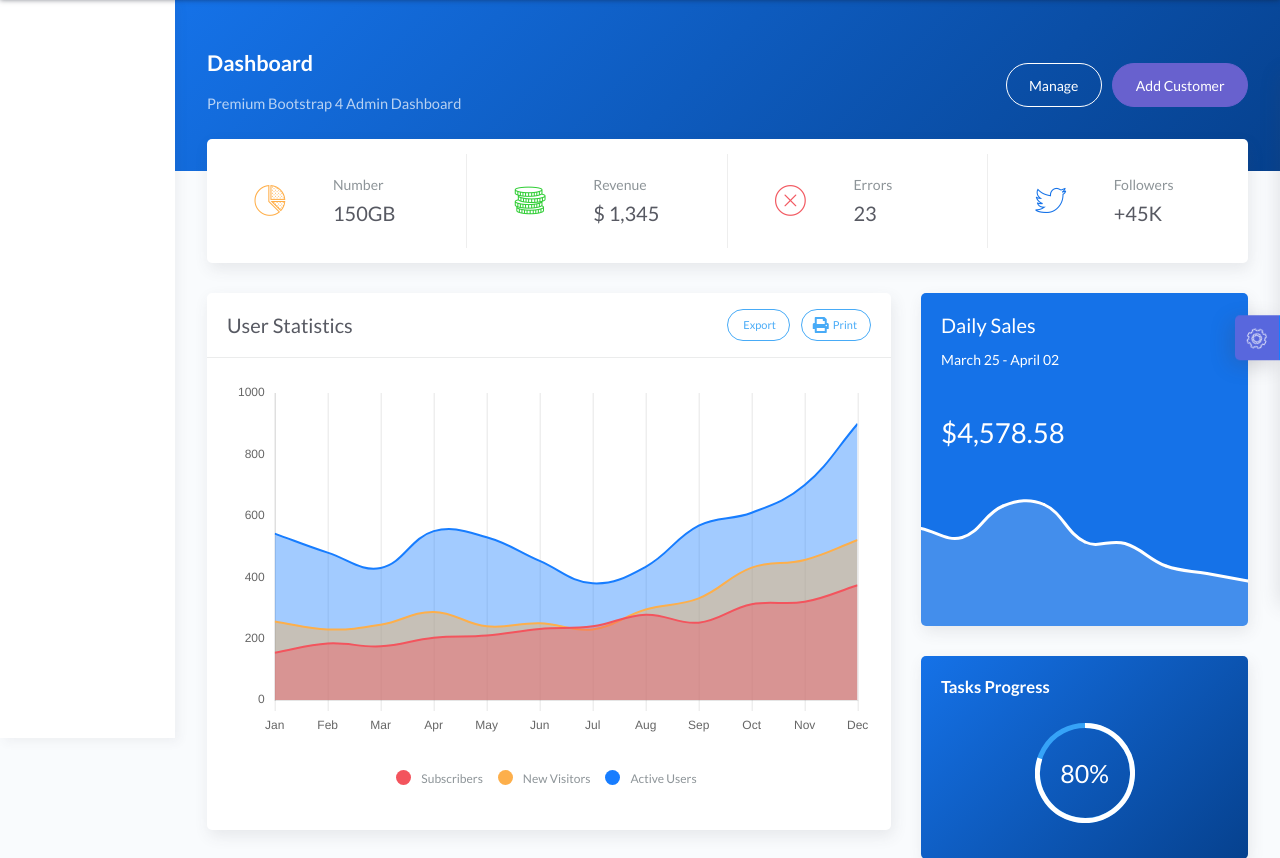
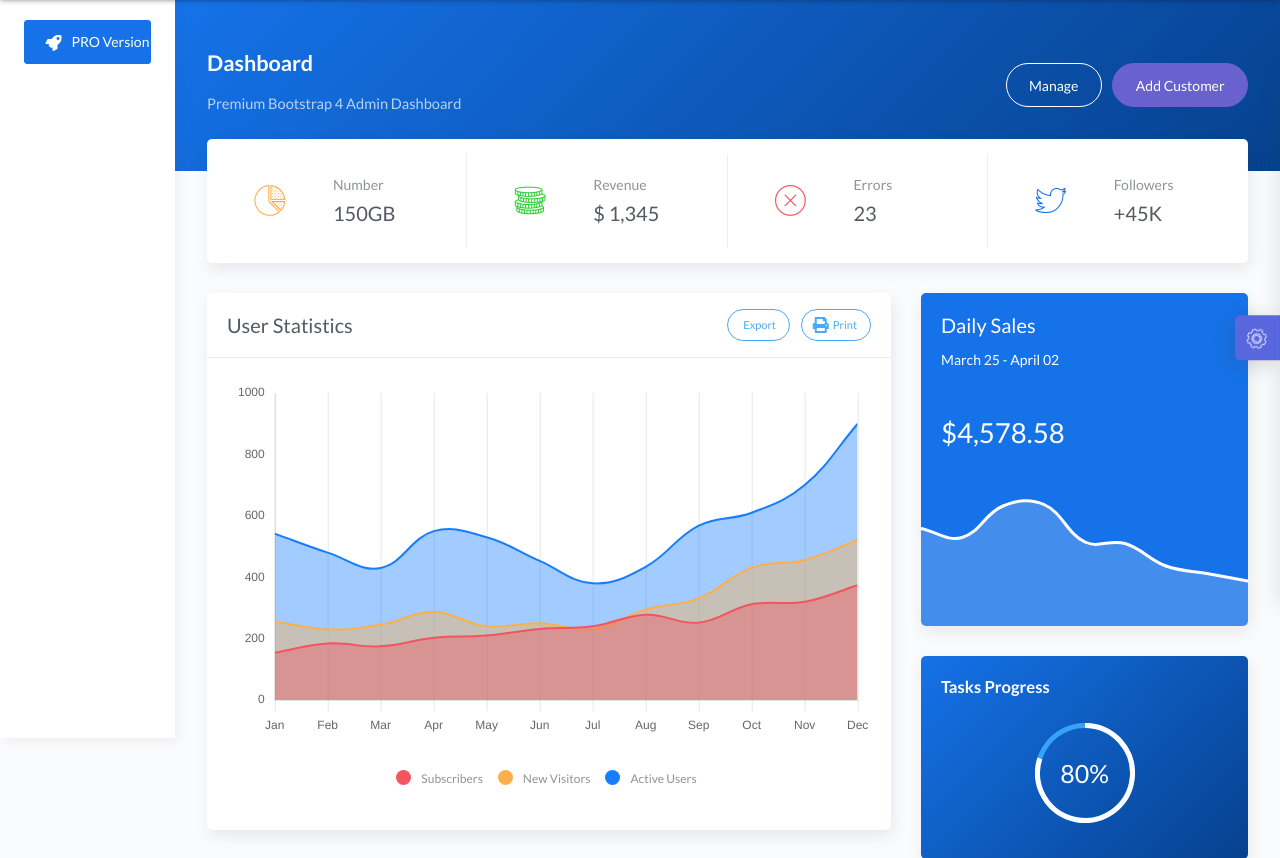
Before and after one commit to guntoroyk/pmld-terminal, a Django app: template core/templates/compact-sidebar.html in a window 1280 px wide. Shown: the part 62-920 px from the top of the page. Run offline with Django 3.2, Linux system fonts and the light colour scheme; the template is opened without the code that fills it, so the values that code supplies are empty; some libraries are stand-ins or nearby versions.

Commit message:
Update Sidebar - Added link to PRO version

```diff
--- a/core/templates/includes/sidenav.html
+++ b/core/templates/includes/sidenav.html
@@ -6,7 +6,6 @@
 				<div class="sidebar-content">
 
 					{% if user.is_authenticated %}
-
 						<div class="user">
 							<div class="avatar-sm float-left mr-2">
 								<img src="/static/assets/img/profile.jpg" alt="..." class="avatar-img rounded-circle">
@@ -291,14 +290,22 @@
 									</ul>
 								</div>
 							</li>
-
 							<li class="mx-4 mt-2">
-								<a href="https://appseed.us/admin-dashboards/django-dashboard-atlantis"
+								<a  target="_blank"
+								    href="https://appseed.us/admin-dashboards/django-dashboard-atlantis-dark-pro"
 										class="btn btn-primary btn-block">
-										<span class="btn-label mr-2"> <i class="fa fa-rocket"></i> </span>See Product</a>
+										<span class="btn-label mr-2"> <i class="fa fa-rocket"></i> </span>PRO Version</a>
 							</li>
 						</ul>
-
+					{% else %}
+						<ul class="nav nav-primary">
+							<li class="mx-4 mt-2">
+								<a  target="_blank"
+									href="https://appseed.us/admin-dashboards/django-dashboard-atlantis-dark-pro"
+										class="btn btn-primary btn-block">
+										<span class="btn-label mr-2"> <i class="fa fa-rocket"></i> </span>PRO Version</a>
+							</li>
+						</ul>
 					{% endif %}
 
 				</div>
```
